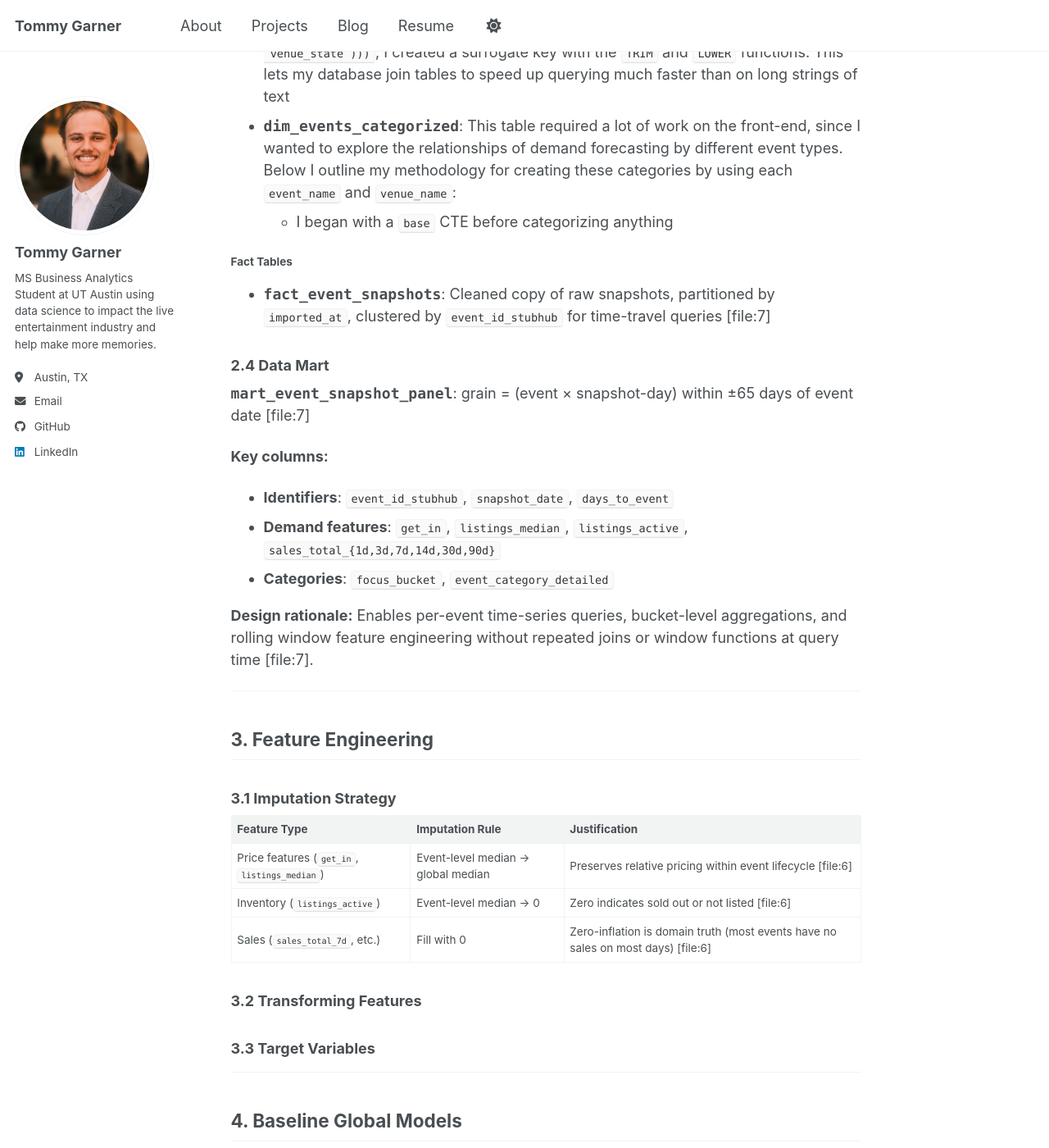
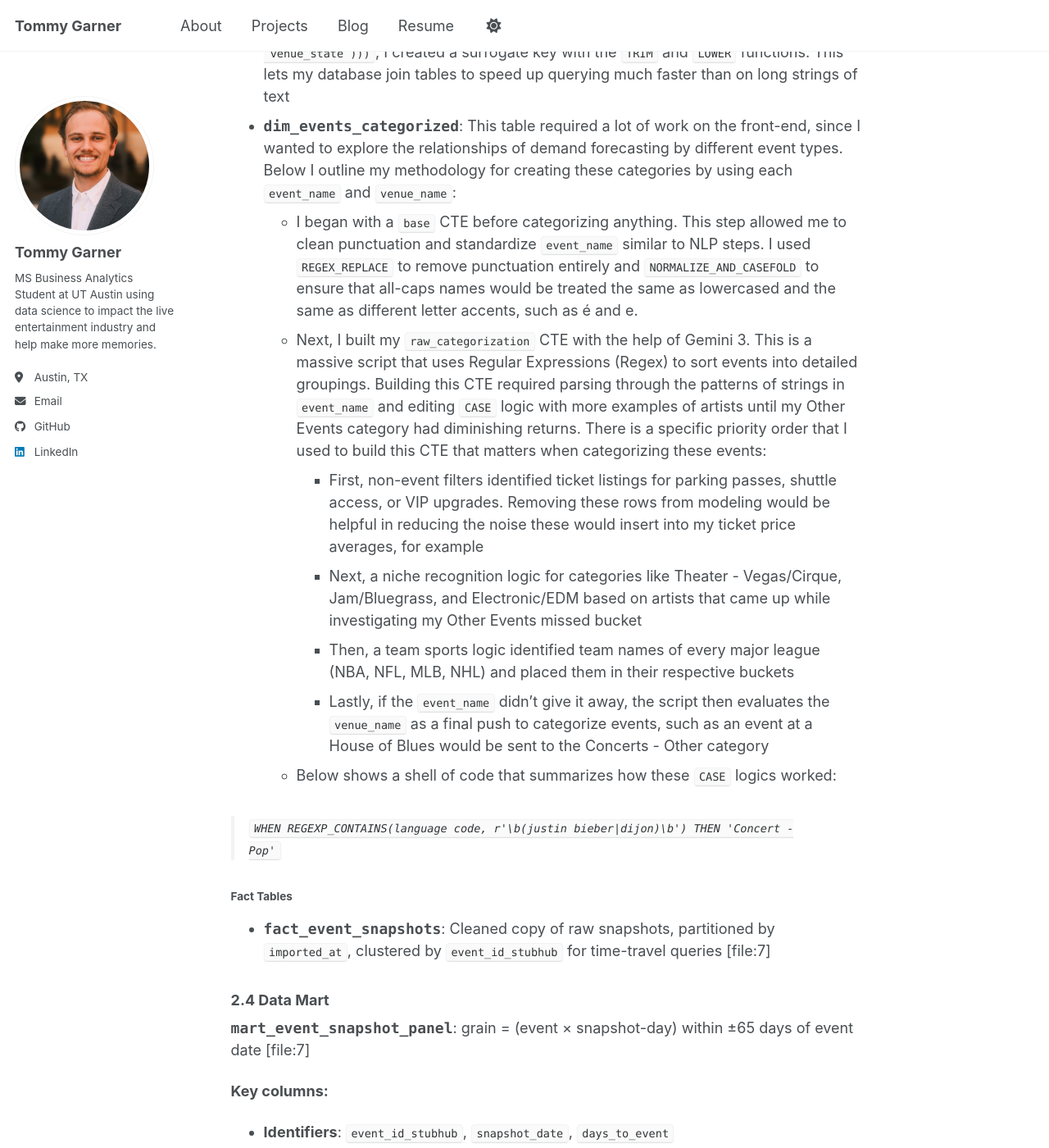
Before and after one commit to tommygarner/tommygarner.github.io, a Jekyll site: the page built from _posts/2025-12-21-seatdata-io.md, in a window 1280 px wide and 1400 px high, scrolled down 5403 px. Shown: the whole window at 82% size. Built offline with Jekyll 4.4.1, drawn with Linux system fonts in a browser that asks for light colours; a script bundle is joined from its source files by our own code; library files that are not in the unit come from our copies; some of the changed text lies outside the part shown.

Commit message:
Update event categorization methodology details
Enhanced explanation of the categorization methodology for events, including steps for cleaning and standardizing event names using NLP techniques and Regular Expressions.

```diff
--- a/_posts/2025-12-21-seatdata-io.md
+++ b/_posts/2025-12-21-seatdata-io.md
@@ -114,7 +114,16 @@ In order to determine the dimension tables I would need for this project, I had
 - **`dim_events`**: This table served to simplify the unique events found in my database by using the ``ROW_NUMBER() OVER (`event_id_stubhub`)`` function. `WHERE rn = 1` allowed me to use only the latest information found among the snapshots for event names or venue names. I would need this table later for feature engineering statistics like lead time until the event.
 - **`dim_venues`**: By using the function ``TO_HEX(SHA256(CONCAT(`venue_name`, `venue_city`, `venue_state`)))``, I created a surrogate key with the `TRIM` and `LOWER` functions. This lets my database join tables to speed up querying much faster than on long strings of text
 - **`dim_events_categorized`**: This table required a lot of work on the front-end, since I wanted to explore the relationships of demand forecasting by different event types. Below I outline my methodology for creating these categories by using each `event_name` and `venue_name`:
-    - I began with a `base` CTE before categorizing anything
+    - I began with a `base` CTE before categorizing anything. This step allowed me to clean punctuation and standardize `event_name` similar to NLP steps. I used `REGEX_REPLACE` to remove punctuation entirely and `NORMALIZE_AND_CASEFOLD` to ensure that all-caps names would be treated the same as lowercased and the same as different letter accents, such as é and e.
+    - Next, I built my `raw_categorization` CTE with the help of Gemini 3. This is a massive script that uses Regular Expressions (Regex) to sort events into detailed groupings. Building this CTE required parsing through the patterns of strings in `event_name` and editing `CASE` logic with more examples of artists until my Other Events category had diminishing returns. There is a specific priority order that I used to build this CTE that matters when categorizing these events:
+        - First, non-event filters identified ticket listings for parking passes, shuttle access, or VIP upgrades. Removing these rows from modeling would be helpful in reducing the noise these would insert into my ticket price averages, for example
+        - Next, a niche recognition logic for categories like Theater - Vegas/Cirque, Jam/Bluegrass, and Electronic/EDM based on artists that came up while investigating my Other Events missed bucket
+        - Then, a team sports logic identified team names of every major league (NBA, NFL, MLB, NHL) and placed them in their respective buckets
+        - Lastly, if the `event_name` didn't give it away, the script then evaluates the `venue_name` as a final push to categorize events, such as an event at a House of Blues would be sent to the Concerts - Other category
+    - Below shows a shell of code that summarizes how these `CASE` logics worked:
+
+> `WHEN REGEXP_CONTAINS(language code, r'\b(justin bieber|dijon)\b')
+> THEN 'Concert - Pop'`
 
 #### Fact Tables
 - **`fact_event_snapshots`**: Cleaned copy of raw snapshots, partitioned by `imported_at`, clustered by `event_id_stubhub` for time-travel queries [file:7]
```
